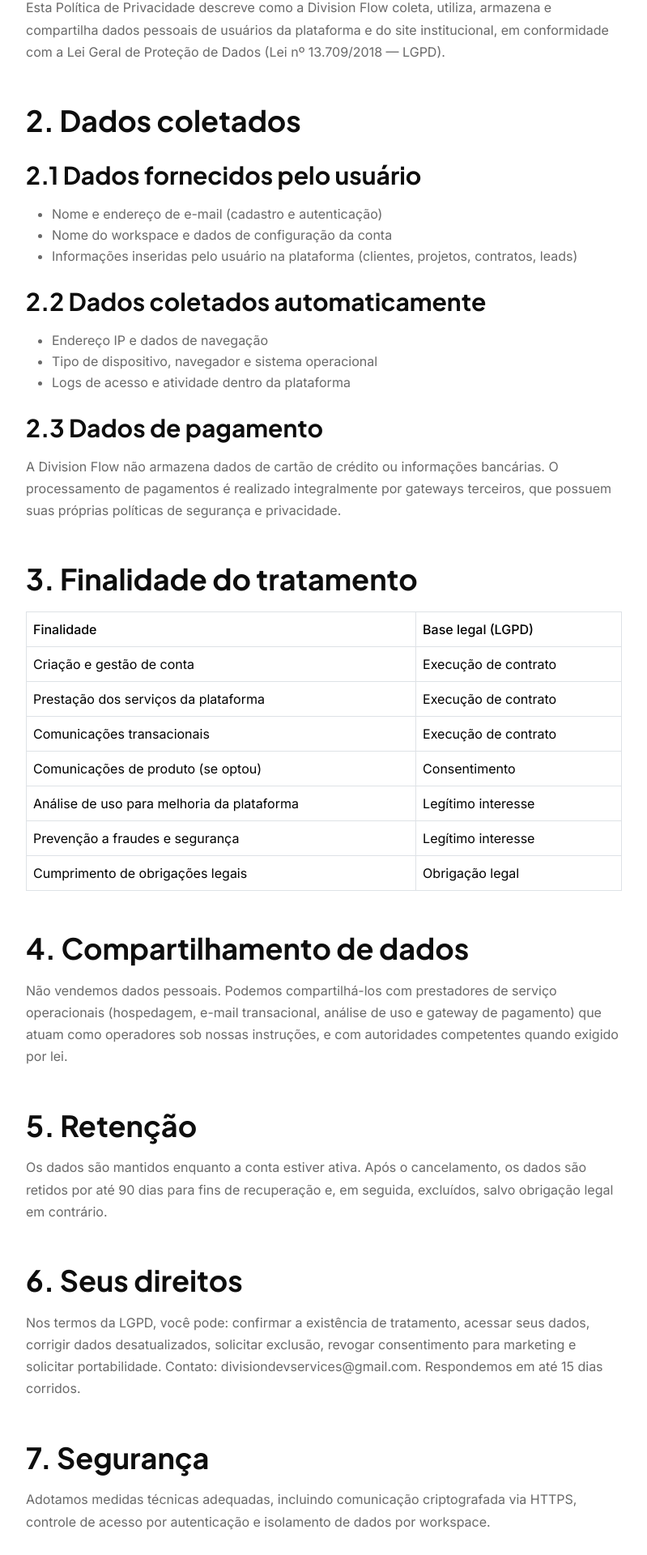
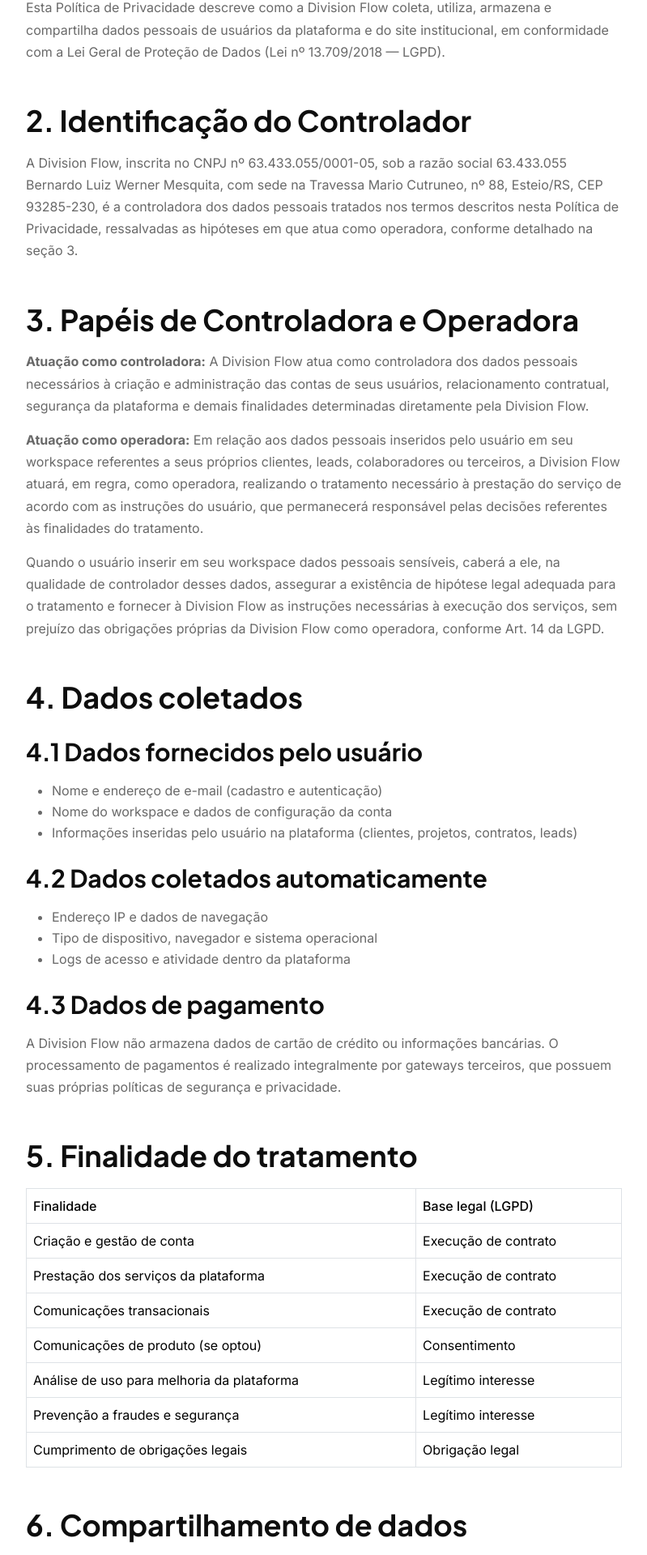
Before and after one commit to divisiondevelopment/website-division-flow, a Next.js app: page /privacy in a window 1280 px wide. Shown: the part 398-2318 px from the top of the page at 81% size, without its empty margins (240-1039 px from the left). Built offline with nearby package versions, Linux system fonts and the light colour scheme; no server answers.

Commit message:
fix: atualizando termos de uso, privacidade e layout do hero

```diff
--- a/app/privacy/page.tsx
+++ b/app/privacy/page.tsx
@@ -29,9 +29,48 @@ const Page = () => {
                   13.709/2018 — LGPD).
                 </p>
 
-                <h2 className="mt-5">2. Dados coletados</h2>
+                <h2 className="mt-5">2. Identificação do Controlador</h2>
+                <p>
+                  A Division Flow, inscrita no CNPJ nº 63.433.055/0001-05, sob
+                  a razão social 63.433.055 Bernardo Luiz Werner Mesquita, com
+                  sede na Travessa Mario Cutruneo, nº 88, Esteio/RS, CEP
+                  93285-230, é a controladora dos dados pessoais tratados nos
+                  termos descritos nesta Política de Privacidade, ressalvadas
+                  as hipóteses em que atua como operadora, conforme detalhado
+                  na seção 3.
+                </p>
 
-                <h3 className="mt-4">2.1 Dados fornecidos pelo usuário</h3>
+                <h2 className="mt-5">3. Papéis de Controladora e Operadora</h2>
+                <p>
+                  <strong>Atuação como controladora:</strong> A Division Flow
+                  atua como controladora dos dados pessoais necessários à
+                  criação e administração das contas de seus usuários,
+                  relacionamento contratual, segurança da plataforma e demais
+                  finalidades determinadas diretamente pela Division Flow.
+                </p>
+                <p>
+                  <strong>Atuação como operadora:</strong> Em relação aos
+                  dados pessoais inseridos pelo usuário em seu workspace
+                  referentes a seus próprios clientes, leads, colaboradores ou
+                  terceiros, a Division Flow atuará, em regra, como operadora,
+                  realizando o tratamento necessário à prestação do serviço de
+                  acordo com as instruções do usuário, que permanecerá
+                  responsável pelas decisões referentes às finalidades do
+                  tratamento.
+                </p>
+                <p>
+                  Quando o usuário inserir em seu workspace dados pessoais
+                  sensíveis, caberá a ele, na qualidade de controlador desses
+                  dados, assegurar a existência de hipótese legal adequada
+                  para o tratamento e fornecer à Division Flow as instruções
+                  necessárias à execução dos serviços, sem prejuízo das
+                  obrigações próprias da Division Flow como operadora,
+                  conforme Art. 14 da LGPD.
+                </p>
+
+                <h2 className="mt-5">4. Dados coletados</h2>
+
+                <h3 className="mt-4">4.1 Dados fornecidos pelo usuário</h3>
                 <ul>
                   <li>Nome e endereço de e-mail (cadastro e autenticação)</li>
                   <li>Nome do workspace e dados de configuração da conta</li>
@@ -41,14 +80,14 @@ const Page = () => {
                   </li>
                 </ul>
 
-                <h3 className="mt-4">2.2 Dados coletados automaticamente</h3>
+                <h3 className="mt-4">4.2 Dados coletados automaticamente</h3>
                 <ul>
                   <li>Endereço IP e dados de navegação</li>
                   <li>Tipo de dispositivo, navegador e sistema operacional</li>
                   <li>Logs de acesso e atividade dentro da plataforma</li>
                 </ul>
 
-                <h3 className="mt-4">2.3 Dados de pagamento</h3>
+                <h3 className="mt-4">4.3 Dados de pagamento</h3>
                 <p>
                   A Division Flow não armazena dados de cartão de crédito ou
                   informações bancárias. O processamento de pagamentos é
@@ -56,7 +95,7 @@ const Page = () => {
                   suas próprias políticas de segurança e privacidade.
                 </p>
 
-                <h2 className="mt-5">3. Finalidade do tratamento</h2>
+                <h2 className="mt-5">5. Finalidade do tratamento</h2>
                 <table className="table table-bordered mt-3">
                   <thead>
                     <tr>
@@ -96,7 +135,7 @@ const Page = () => {
                   </tbody>
                 </table>
 
-                <h2 className="mt-5">4. Compartilhamento de dados</h2>
+                <h2 className="mt-5">6. Compartilhamento de dados</h2>
                 <p>
                   Não vendemos dados pessoais. Podemos compartilhá-los com
                   prestadores de serviço operacionais (hospedagem, e-mail
@@ -105,39 +144,95 @@ const Page = () => {
                   autoridades competentes quando exigido por lei.
                 </p>
 
-                <h2 className="mt-5">5. Retenção</h2>
+                <h2 className="mt-5">7. Retenção</h2>
                 <p>
                   Os dados são mantidos enquanto a conta estiver ativa. Após o
                   cancelamento, os dados são retidos por até 90 dias para fins
                   de recuperação e, em seguida, excluídos, salvo obrigação
-                  legal em contrário.
+                  legal em contrário, ressalvadas as hipóteses de conservação
+                  permitidas pelo Art. 16 da LGPD.
                 </p>
 
-                <h2 className="mt-5">6. Seus direitos</h2>
+                <h2 className="mt-5">8. Seus direitos</h2>
                 <p>
-                  Nos termos da LGPD, você pode: confirmar a existência de
-                  tratamento, acessar seus dados, corrigir dados
-                  desatualizados, solicitar exclusão, revogar consentimento
-                  para marketing e solicitar portabilidade. Contato:
-                  divisiondevservices@gmail.com. Respondemos em até 15 dias
-                  corridos.
+                  Nos termos do Art. 18 da LGPD, você, na condição de titular
+                  dos dados, pode solicitar à Division Flow:
+                </p>
+                <ul>
+                  <li>
+                    confirmação da existência de tratamento de dados
+                    pessoais;
+                  </li>
+                  <li>acesso aos seus dados;</li>
+                  <li>
+                    correção de dados incompletos, inexatos ou
+                    desatualizados;
+                  </li>
+                  <li>
+                    anonimização, bloqueio ou eliminação de dados
+                    desnecessários, excessivos ou tratados em desconformidade
+                    com a LGPD;
+                  </li>
+                  <li>
+                    portabilidade dos dados a outro fornecedor de serviço ou
+                    produto, mediante requisição expressa;
+                  </li>
+                  <li>
+                    eliminação dos dados pessoais tratados com base no seu
+                    consentimento, exceto nas hipóteses de conservação
+                    previstas no Art. 16 da LGPD;
+                  </li>
+                  <li>
+                    informação sobre as entidades públicas e privadas com as
+                    quais compartilhamos seus dados;
+                  </li>
+                  <li>
+                    informação sobre a possibilidade de não fornecer
+                    consentimento e sobre as consequências dessa negativa;
+                  </li>
+                  <li>
+                    revogação do consentimento a qualquer momento, mediante
+                    manifestação expressa.
+                  </li>
+                </ul>
+                <p>
+                  O consentimento, quando for a base legal do tratamento, é
+                  livre, informado e específico, podendo ser revogado a
+                  qualquer momento, sem que isso afete a licitude do
+                  tratamento realizado antes da revogação. Você também pode
+                  peticionar em relação aos seus dados perante a Autoridade
+                  Nacional de Proteção de Dados (ANPD).
+                </p>
+                <p>
+                  Para exercer qualquer desses direitos, entre em contato pelo
+                  e-mail divisiondevservices@gmail.com. Respondemos em até 15
+                  dias corridos.
                 </p>
 
-                <h2 className="mt-5">7. Segurança</h2>
+                <h2 className="mt-5">9. Encarregado (DPO)</h2>
+                <p>
+                  O encarregado pelo tratamento de dados pessoais (Data
+                  Protection Officer) da Division Flow é Bernardo Luiz Werner
+                  Mesquita, que pode ser contatado pelo e-mail
+                  divisiondevservices@gmail.com para dúvidas, solicitações ou
+                  reclamações relacionadas ao tratamento de dados pessoais.
+                </p>
+
+                <h2 className="mt-5">10. Segurança</h2>
                 <p>
                   Adotamos medidas técnicas adequadas, incluindo comunicação
                   criptografada via HTTPS, controle de acesso por autenticação
                   e isolamento de dados por workspace.
                 </p>
 
-                <h2 className="mt-5">8. Alterações</h2>
+                <h2 className="mt-5">11. Alterações</h2>
                 <p>
                   Notificaremos usuários ativos por e-mail em caso de
                   alterações relevantes. A data de &quot;última
                   atualização&quot; no topo reflete a versão vigente.
                 </p>
 
-                <h2 className="mt-5">9. Contato</h2>
+                <h2 className="mt-5">12. Contato</h2>
                 <p>
                   E-mail: divisiondevservices@gmail.com
                   <br />
--- a/public/assets/css/custom.css
+++ b/public/assets/css/custom.css
@@ -152,3 +152,87 @@ body.active .dropdown-menu li a:hover {
     filter: invert(0);
     height: 14px;
 }
+
+.hero-content {
+    z-index: 1;
+}
+
+.hero-bars-wrap {
+    position: absolute;
+    bottom: 0;
+    left: 50%;
+    transform: translateX(-50%);
+    width: 100vw;
+    height: 520px;
+    overflow: hidden;
+    pointer-events: none;
+    z-index: -1;
+    mask-image:
+        linear-gradient(to right, transparent 0%, black 2%, black 98%, transparent 100%),
+        linear-gradient(to bottom, transparent 0%, black 15%, black 55%, transparent 100%);
+    mask-composite: intersect;
+    -webkit-mask-image:
+        linear-gradient(to right, transparent 0%, black 2%, black 98%, transparent 100%),
+        linear-gradient(to bottom, transparent 0%, black 15%, black 55%, transparent 100%);
+    -webkit-mask-composite: source-in;
+}
+.hero-bars {
+    display: flex;
+    align-items: flex-end;
+    justify-content: space-between;
+    width: 100%;
+    height: 100%;
+}
+.hero-bar {
+    flex: 0 0 2px;
+    width: 2px;
+    border-radius: 1px 1px 0 0;
+    background: linear-gradient(to top, var(--primary), transparent);
+}
+@media (max-width: 576px) {
+    .hero-bars-wrap {
+        height: 360px;
+    }
+}
+
+.hero-video-placeholder {
+    width: min(1140px, 90%);
+    margin: 56px auto 0;
+    background: var(--bg-color3);
+    border: 1px solid var(--border-color);
+    border-radius: 20px;
+}
+@media (max-width: 767px) {
+    .hero-video-placeholder {
+        display: none;
+    }
+}
+
+.hero-content .title {
+    font-size: 66px;
+    line-height: 72px;
+}
+@media (max-width: 1201px) {
+    .hero-content .title {
+        font-size: 55px;
+        line-height: 62px;
+    }
+}
+@media (max-width: 1199px) {
+    .hero-content .title {
+        font-size: 47px;
+        line-height: 55px;
+    }
+}
+@media (max-width: 992px) {
+    .hero-content .title {
+        font-size: 35px;
+        line-height: 43px;
+    }
+}
+@media (max-width: 576px) {
+    .hero-content .title {
+        font-size: 24px;
+        line-height: 31px;
+    }
+}
```
Also changed, not shown: app/terms/page.tsx (+20 -4 lines), components/home/Hero.tsx (+17 -16 lines), components/home/HeroBars.tsx (added, +18 -0 lines), public/assets/images/feature/dashboard-divflow.png (added).
